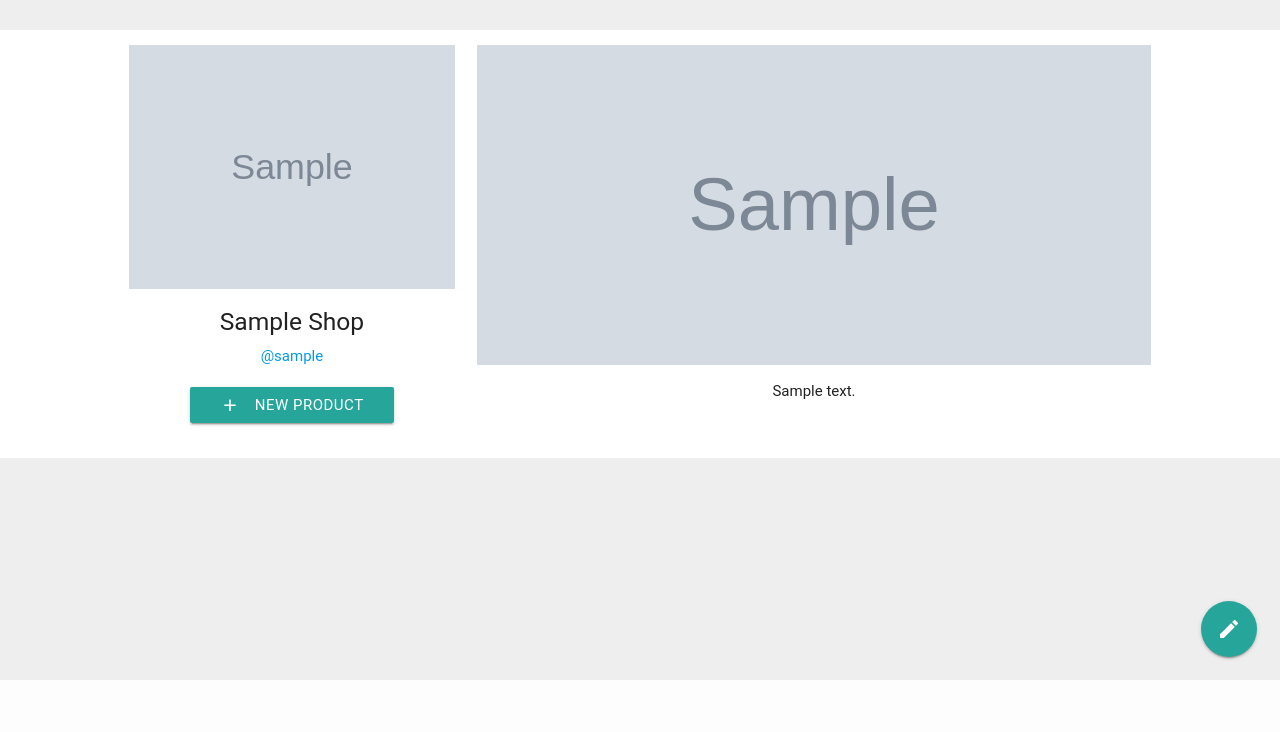
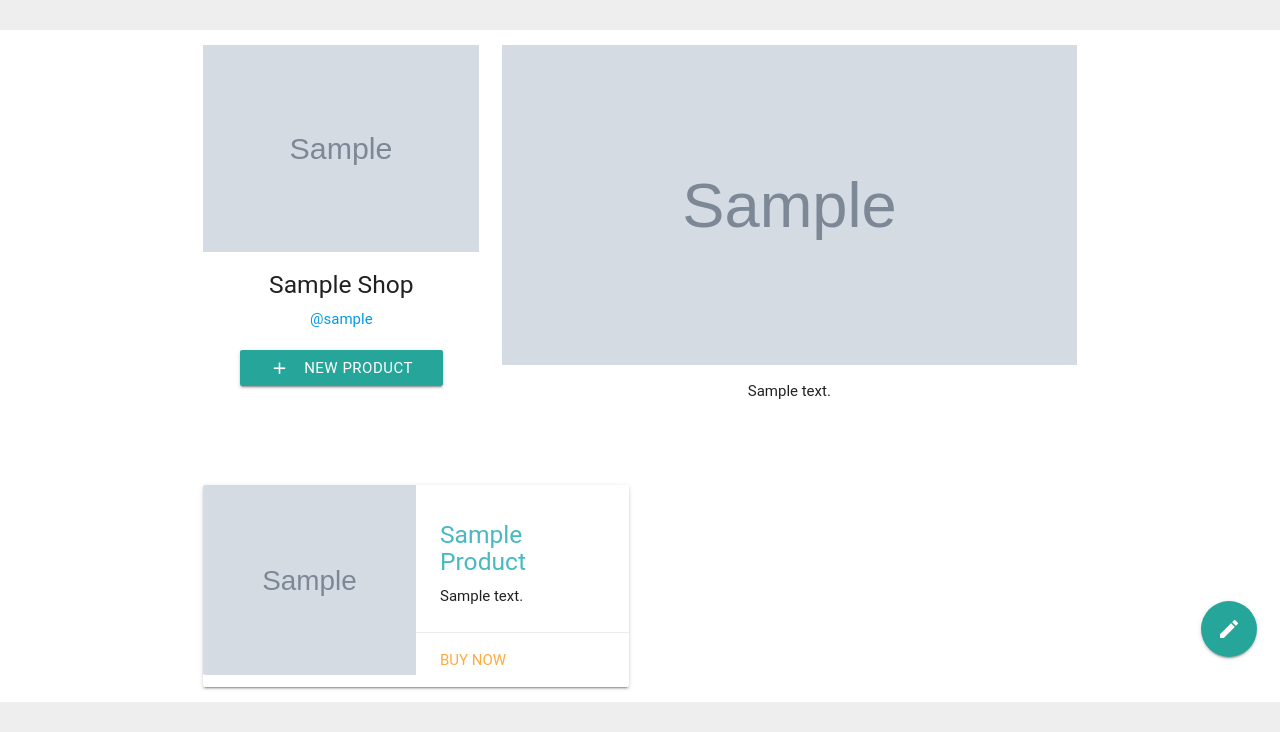
Before and after one commit to moisesdelacruz/stores_center, a Django app: a page that uses templates/shop/shop_detail.html in a window 1280 px wide. Shown: the part 120-852 px from the top of the page. Before the commit the page ends 800 px from the top, so only its background shows below. Run offline with Django 3.2, Linux system fonts and the light colour scheme; tables that the repository leaves empty hold one stand-in row (values such as "Sample post"); grey boxes marked "Sample" are stand-in pictures; some libraries are stand-ins or nearby versions; some web fonts are replaced.

Commit message:
add products to the shop

```diff
--- a/shop/urls.py
+++ b/shop/urls.py
@@ -3,9 +3,8 @@ from django.conf.urls import url
 from shop import views
 
 urlpatterns = [
+    url(r'^create/$', views.ShopCreateView.as_view(), name='create'),
     url(r'^(?P<slug>[\w-]+)/$', views.ShopDetailView.as_view(), name='detail'),
-    url(r'^create/$', views.ShopCreateView.as_view(), name='create'),
-    # url(r'^(?P<slug>[\w-]+)/$', views.shop_detail, name='detail'),
     url(r'^(?P<slug>[\w-]+)/edit/$', views.ShopUpdateView.as_view(), name='edit'),
     url(r'^(?P<slug>[\w-]+)/delete/$', views.ShopDeleteView.as_view(), name='delete'),
 ]
--- a/shop/views.py
+++ b/shop/views.py
@@ -9,15 +9,17 @@ from django.views.generic.edit import CreateView, UpdateView, DeleteView
 from shop.models import Shop
 from shop.forms import ShopModelForm
 
+from product.models import Product
+
 # Create your views here.
 
 class ShopDetailView(DetailView):
     model = Shop
 
-# def shop_detail(request, slug):
-#     template = 'shop/shop_detail.html'
-#     shop = get_object_or_404(Shop, slug=slug)
-#     return render(request, template, {'object': shop})
+    def get_context_data(self, **kwargs):
+        context = super(ShopDetailView, self).get_context_data(**kwargs)
+        context['products'] = Product.objects.filter(shop=self.object)
+        return context
 
 class ShopCreateView(CreateView):
     model = Shop
--- a/templates/shop/shop_detail.html
+++ b/templates/shop/shop_detail.html
@@ -5,8 +5,8 @@
 {% endblock %}
 
 {% block main %}
-  <div class="row shop">
-    <div class="col s12 m10 push-m1">
+  <div class="row shop container">
+    <div class="col s12 m12">
       <div class="row margin-top">
         <div class="col s12 m4 center">
           <div class="shop_logo">
@@ -44,4 +44,25 @@
       </div>
     </div>
   </div>
+
+  <div class="row container">
+    {% for product in products %}
+      <div class="col s12 m6">
+        <div class="card horizontal">
+          <div class="card-image">
+            <img src="{{ product.photo.url }}" width="100" height="190">
+          </div>
+          <div class="card-stacked">
+            <div class="card-content">
+              <h5 class="title" title="{{ product.name|title }}">{{ product.name|title|truncatechars:20 }}</h5>
+              <p>{{ product.description|truncatechars:60 }}</p>
+            </div>
+            <div class="card-action">
+              <a href="#">buy now</a>
+            </div>
+          </div>
+        </div>
+      </div>
+    {% endfor %}
+  </div>
 {% endblock %}
```
